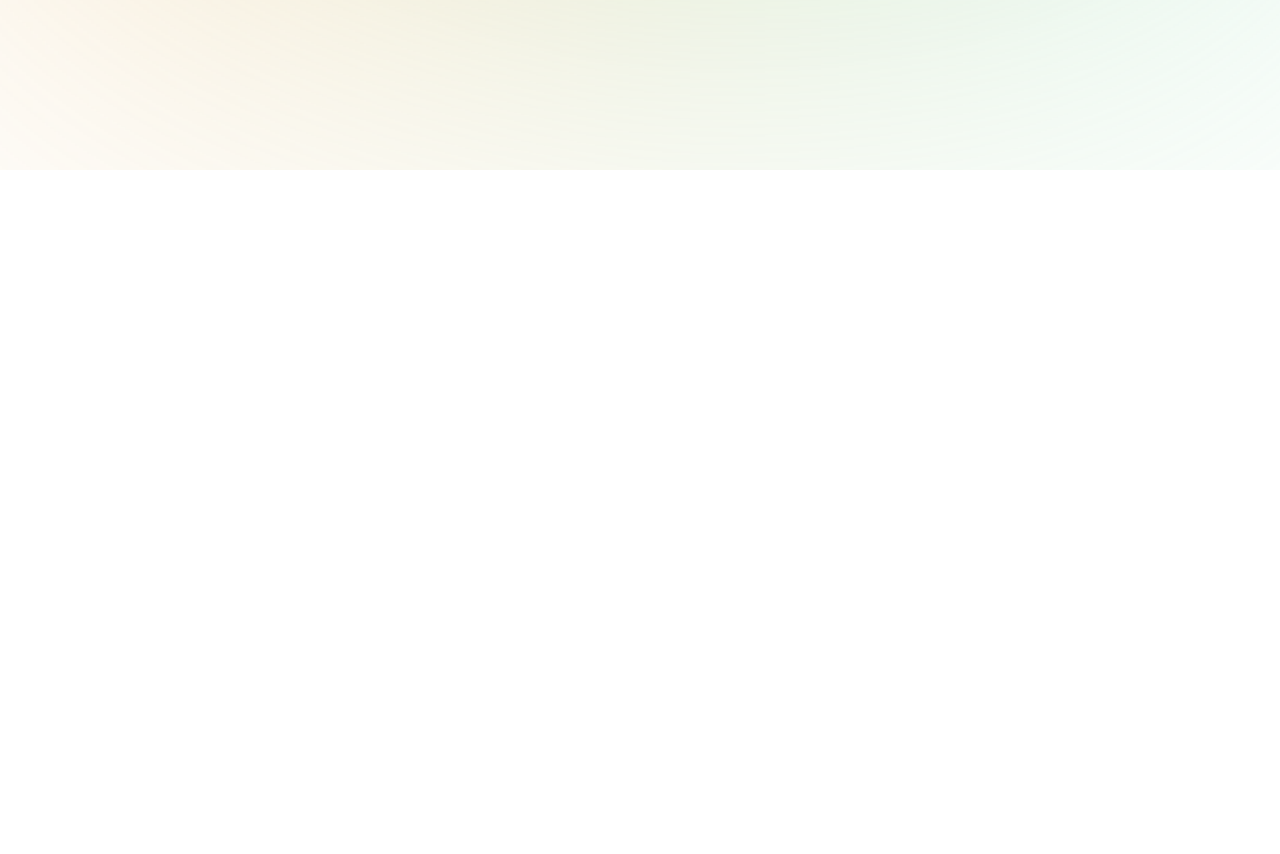
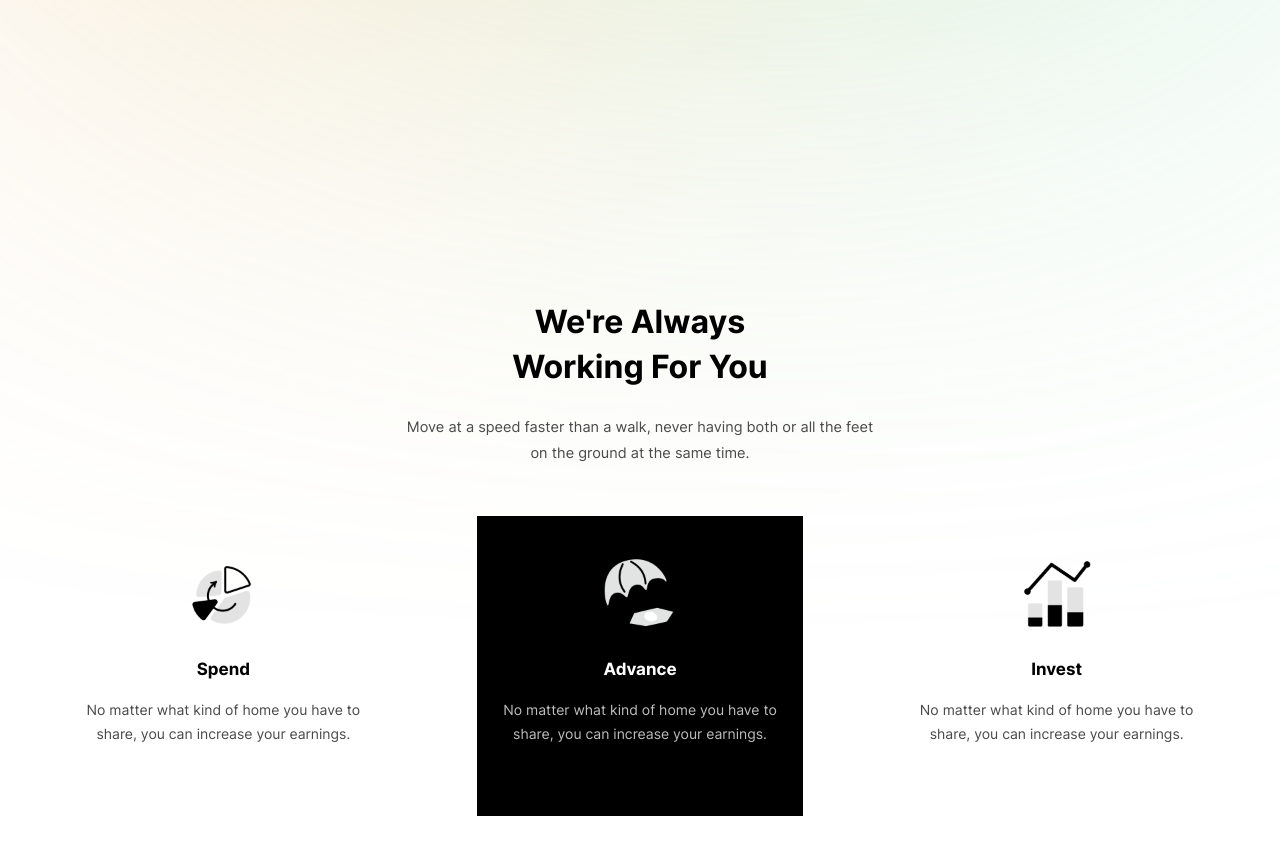
Before and after one commit to abdulsamadayoade/monea, a plain HTML site: page index.html in a window 1280 px wide. Shown: the part 660-1514 px from the top of the page. Before the commit the page ends 830 px from the top, so only its background shows below. Drawn offline with Linux system fonts and the light colour scheme.

Commit message:
Styled the features section

```diff
--- a/index.html
+++ b/index.html
@@ -57,5 +57,32 @@
             </div>
         </div>
     </header>
+
+    <!-- FEATURES -->
+    <section class="features">
+        <div class="container">
+            <div class="features__row--1">
+                <h2 class="h-2">We're always<br> working for you</h2>
+                <p class="p-2">Move at a speed faster than a walk, never having both or all the feet on the ground at the same time.</p>
+            </div>
+            <div class="features__row--2">
+                <div class="features__col--1 features__col">
+                    <img src="assets/spend-img.png" alt="spend image">
+                    <h3 class="h-3">Spend</h3>
+                    <p class="p-3">No matter what kind of home you have to share, you can increase your earnings.</p>
+                </div>
+                <div class="features__col--2 features__col">
+                    <img src="assets/advance-img.png" alt="advance image">
+                    <h3 class="h-3">Advance</h3>
+                    <p class="p-3">No matter what kind of home you have to share, you can increase your earnings.</p>
+                </div>
+                <div class="features__col--3 features__col">
+                    <img src="assets/invest-img.png" alt="invest image">
+                    <h3 class="h-3">Invest</h3>
+                    <p class="p-3">No matter what kind of home you have to share, you can increase your earnings.</p>
+                </div>
+            </div>
+        </div>
+    </section>
 </body>
 </html>
--- a/styles/sass/base/_typography.scss
+++ b/styles/sass/base/_typography.scss
@@ -13,3 +13,19 @@
 
 $ff-regular: 'Inter Regular', sans-serif;
 $ff-bold: 'Inter Bold', sans-serif;
+
+p {
+    color: $color-2;
+    line-height: 1.8;
+}
+
+.h-2 {
+    font-family: $ff-bold;
+    font-size: 3.2rem;
+    margin-bottom: 2.4rem;
+}
+
+.h-3 {
+    font-family: $ff-bold;
+    font-weight: 600;
+}
--- a/styles/sass/components/_all.scss
+++ b/styles/sass/components/_all.scss
@@ -1,3 +1,3 @@
 @import 'header';
 @import 'buttons';
-@import 'footer';
+@import 'sections';
--- a/styles/sass/components/_header.scss
+++ b/styles/sass/components/_header.scss
@@ -75,8 +75,6 @@ header {
 
         &__subheading {
             max-width: 50rem;
-            color: $color-2;
-            line-height: 1.8;
             margin: 3rem 0;
         }
 
--- /dev/null
+++ b/styles/sass/components/_sections.scss
@@ -0,0 +1,56 @@
+section {
+    padding: 13rem 0;
+}
+
+// FEATURES SECTION
+.features {
+    &__row--1 {
+        max-width: 48rem;
+        margin: 0 auto 5rem;
+        text-align: center;
+    }
+
+    .h-2 {
+        text-transform: capitalize;
+        line-height: 1.4;
+    }
+
+    &__row--2 {
+        display: grid;
+        grid-template-columns: repeat(3, 1fr);
+        column-gap: 9rem;
+    }
+
+    &__col {
+        padding: 2rem;
+        height: 30rem;
+
+        img {
+            display: block;
+            width: 10rem;
+            height: 10rem;
+            object-fit: cover;
+            margin: 1rem auto;
+        }
+
+        .h-3 {
+            text-align: center;
+            margin-bottom: 1.5rem;
+        }
+
+        .p-3 {
+            font-size: 1.4rem;
+            line-height: 1.7;
+            max-width: 30rem;
+            margin: 0 auto;
+            text-align: center;
+        }
+    }
+
+    &__col--2 {
+        background-color: $color-1;
+
+        .h-3 {color: $color-3;}
+        .p-3 {color:$color-6;}
+    }
+}
--- a/styles/sass/helpers/_variables.scss
+++ b/styles/sass/helpers/_variables.scss
@@ -4,3 +4,4 @@ $color-2: #4A4A4A;
 $color-3: #FFFFFF;
 $color-4: #E3E3E2;
 $color-5: #A9A9A9;
+$color-6: #BDBDBD;
```
Also changed, not shown: assets/advance-img.png (added), assets/invest-img.png (added), assets/spend-img.png (added), styles/css/main.css, 1 other file.
